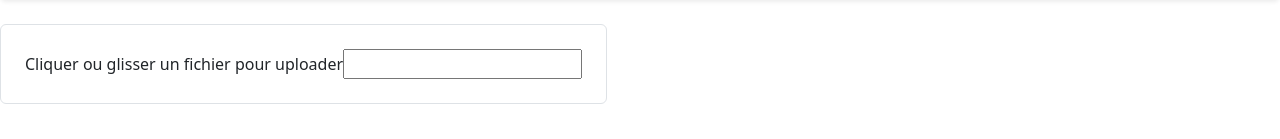
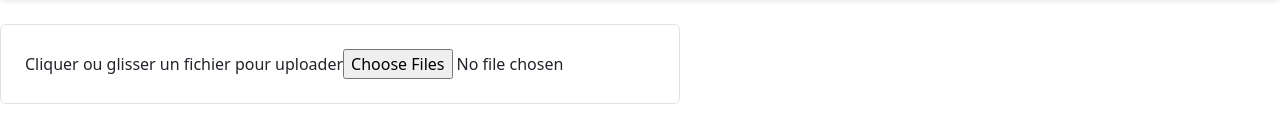
Before and after one commit to Faka2005/Pixhub, a React (Vite) app: page /gallery in a window 1280 px wide. Shown: the part 610-749 px from the top of the page. Built offline with nearby package versions, Linux system fonts and the light colour scheme.

Commit message:
Gallery2

```diff
--- a/src/components/gallery/UploadZone.tsx
+++ b/src/components/gallery/UploadZone.tsx
@@ -6,18 +6,29 @@ type UploadZoneProps = {
 
 export const UploadZone = ({ onUpload }: UploadZoneProps) => {
 const handleFileChange = (e: React.ChangeEvent<HTMLInputElement>) => {
-    if (e.target.files && e.target.files[0]) {
-      onUpload(e.target.files[0]);
-      e.target.value = "";
-    }
+  if (!e.target.files) return;
+
+  Array.from(e.target.files).forEach((file) => {
+    onUpload(file); // tu peux créer un MediaViewer dans le parent
+  });
+
+  e.target.value = ""; // reset pour pouvoir re-uploader les mêmes fichiers
 };
+
 
   return (
 <div className="upload-zone mt-4">
   <label className="border p-4 block text-center rounded cursor-pointer bg-gray-100 hover:bg-gray-200">
     Cliquer ou glisser un fichier pour uploader
-        <input type="png mp4" accept="image/png, image/jpeg, image/jpg, video/mp4" onChange={handleFileChange} className="hidden" />
+    <input
+      type="file"                     // ✅ toujours "file"
+      multiple                         // ✅ permet plusieurs fichiers
+      accept="image/png, image/jpeg, image/jpg, video/mp4" // ✅ types autorisés
+      onChange={handleFileChange}
+      className="hidden"
+    />
   </label>
 </div>
+
   );
 };
```
Lines whose indentation alone changed are shown as unchanged.
